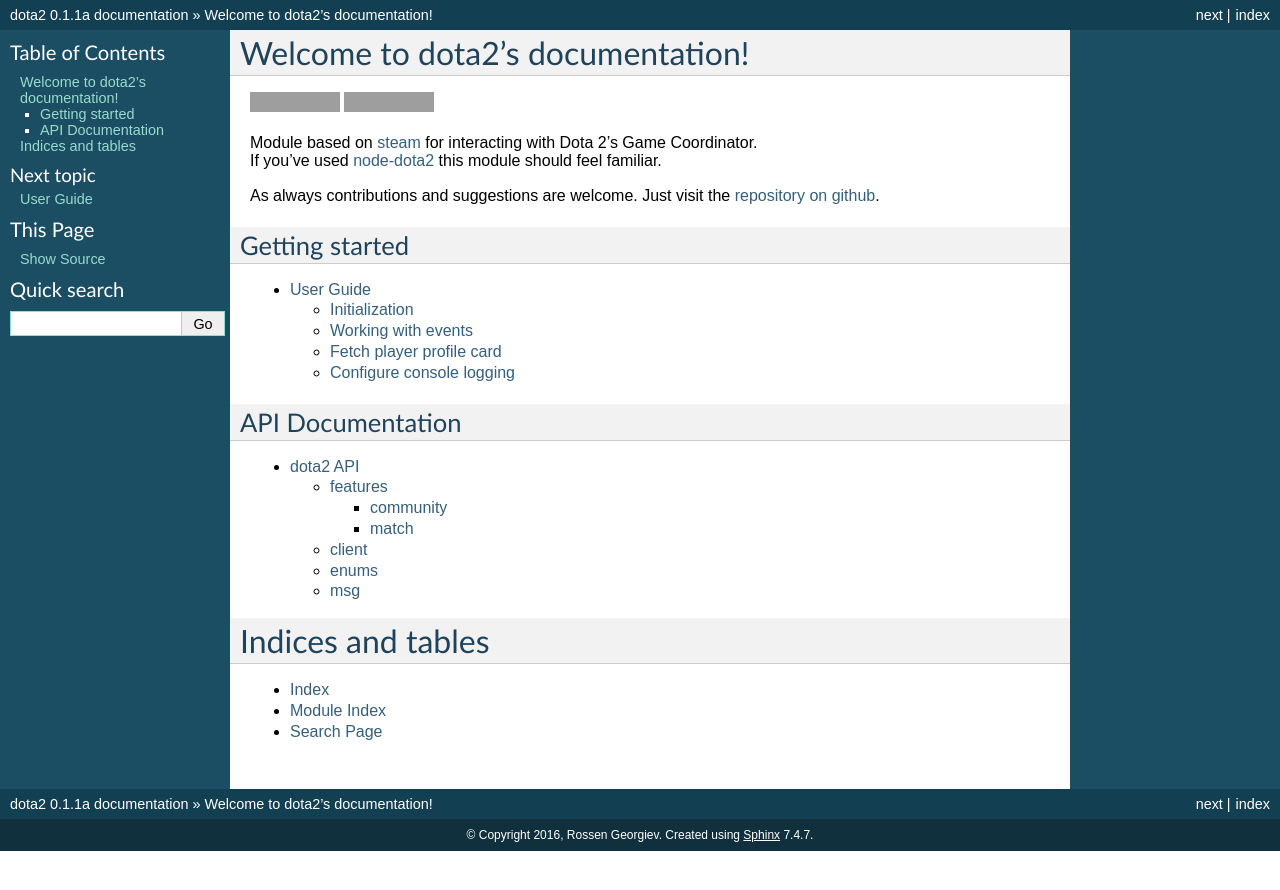
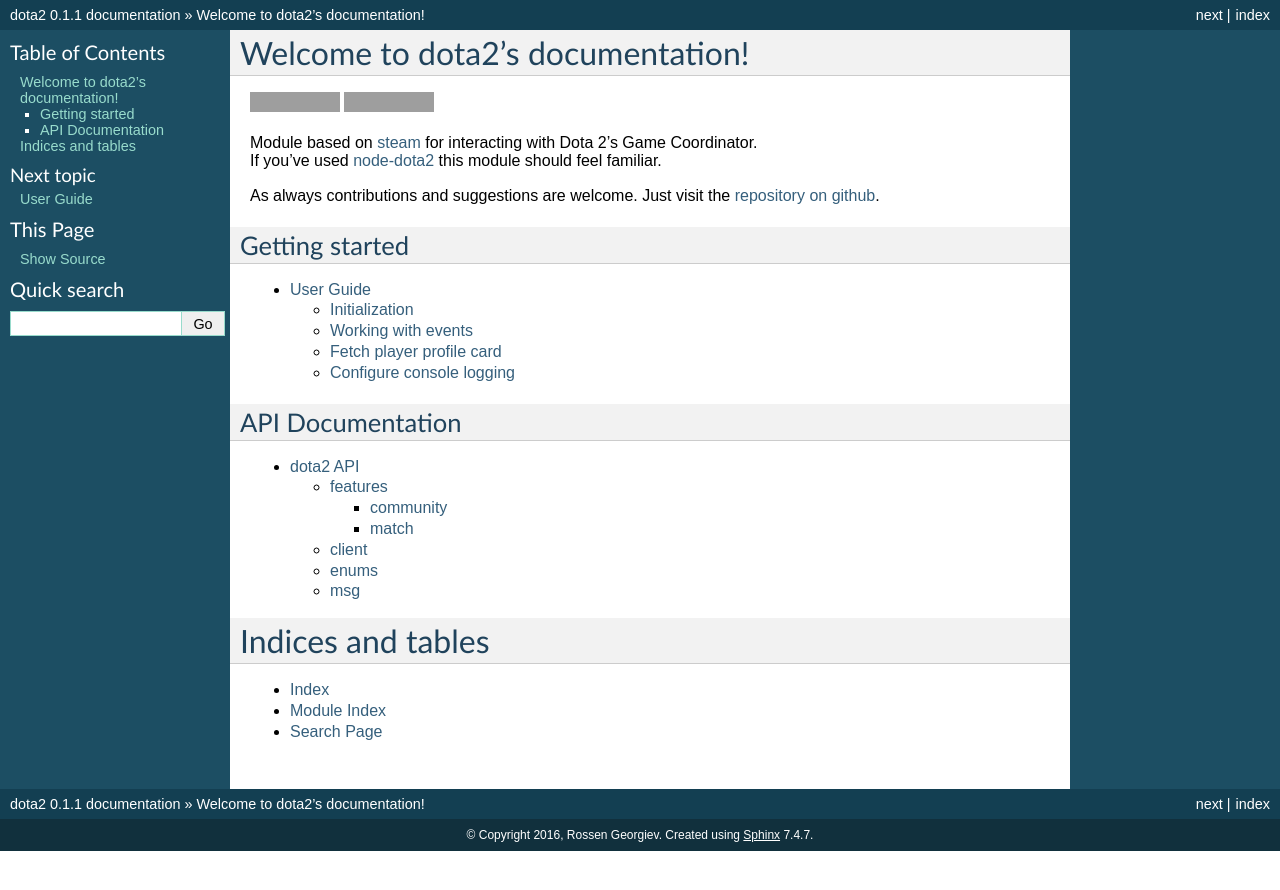
Before and after one commit to ValvePython/dota2, a Sphinx documentation site: the page built from docs/index.rst, in a window 1280 px wide. Shown: the top 890 px of the page. Built offline with Sphinx 7.4.7, drawn with Linux system fonts in a browser that asks for light colours; pages that are not in the unit, such as notebooks, are missing from menus; part of the change alters nothing that is shown; grey boxes are pictures that could not be loaded.

```diff
--- a/docs/conf.py
+++ b/docs/conf.py
@@ -48,18 +48,18 @@ source_suffix = '.rst'
 master_doc = 'index'
 
 # General information about the project.
+from dota2 import __version__, __author__
 project = u'dota2'
-copyright = u'2016, Rossen Georgiev'
-author = u'Rossen Georgiev'
+copyright = u'2016, %s' % __author__
+author = __author__
 
 # The version info for the project you're documenting, acts as replacement for
 # |version| and |release|, also used in various other places throughout the
 # built documents.
-#
 # The short X.Y version.
-version = u'0.1.1'
+version = __version__
 # The full version, including alpha/beta/rc tags.
-release = u'0.1.1a'
+release = __version__
 
 # The language for content autogenerated by Sphinx. Refer to documentation
 # for a list of supported languages.
@@ -227,7 +227,7 @@ latex_elements = {
 #  author, documentclass [howto, manual, or own class]).
 latex_documents = [
     (master_doc, 'dota2.tex', u'dota2 Documentation',
-     u'Rossen Gerogiev', 'manual'),
+     version, 'manual'),
 ]
 
 # The name of an image file (relative to this directory) to place at the top of
```
